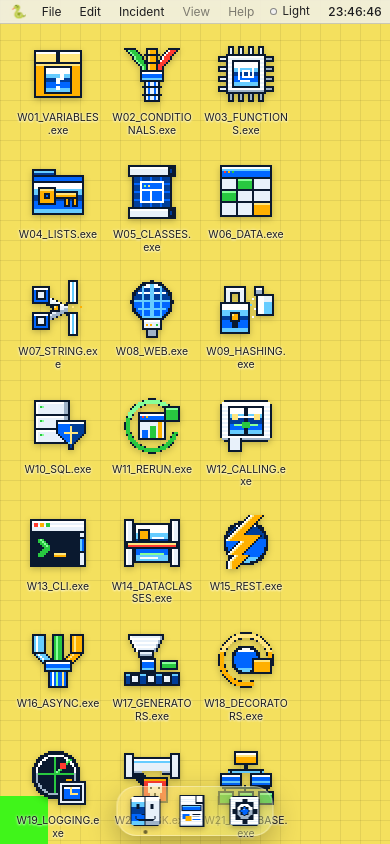
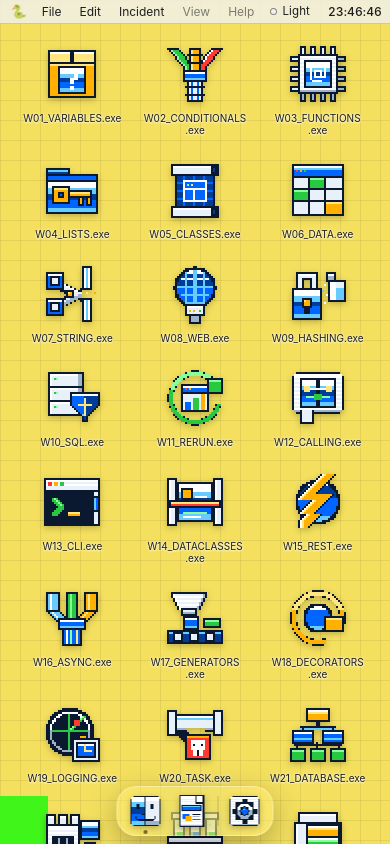
Before and after one commit to Pliauga/Studio-Py, a SvelteKit app: page /dashboard in a window 390 px wide. Built offline with nearby package versions, Linux system fonts and the light colour scheme; a web font is replaced by a local one.

Commit message:
feat: remove legacy print artifacts, fix icon labels, and finalize Aqua shell

```diff
--- a/src/routes/dashboard/+page.svelte
+++ b/src/routes/dashboard/+page.svelte
@@ -66,6 +66,9 @@
 	<ul class="icons">
 		{#each MODULES as module (module.slug)}
 			{@const status = progress.statusOf(module.slug)}
+			{@const name = exeName(module.week, module.title)}
+			{@const cut = name.indexOf('_') + 1}
+			{@const ext = name.lastIndexOf('.')}
 			<li>
 				<a
 					class="icon"
@@ -101,7 +104,12 @@
 						/>
 					</span>
 
-					<span class="filename" aria-hidden="true">{exeName(module.week, module.title)}</span>
+					<!-- The name is one unbreakable token, so the only place a line may
+					     break is the week separator. The `<wbr>` marks that opportunity;
+					     without it every break falls mid-word (W02_CONDITIO / NALS.exe). -->
+					<span class="filename" aria-hidden="true"
+						>{name.slice(0, cut)}<wbr />{name.slice(cut, ext)}<wbr />{name.slice(ext)}</span
+					>
 					<!-- The portal shutter reads the card's h2, and this is the icon's real
 					     accessible name: the file name above is flavour, not the label. -->
 					<h2 class="sr-only">{module.title}</h2>
@@ -186,7 +194,7 @@
 		position: relative;
 		z-index: 1;
 		display: grid;
-		grid-template-columns: repeat(auto-fill, 96px);
+		grid-template-columns: repeat(auto-fill, 108px);
 		justify-content: start;
 		gap: clamp(8px, 1.2vw, 16px);
 		margin: 0;
@@ -236,16 +244,26 @@
 	}
 
 	/* The label is a fixed block under the icon, so a long name wraps in place instead
-	   of widening the tile and reflowing its neighbours. `keep-all` stops the name being
-	   sliced mid-word (W01_VARIABL / ES.exe); `break-word` still lets a genuinely
-	   oversized name fall back to breaking rather than bleeding out of the tile. */
+	   of widening the tile and reflowing its neighbours. Two lines, never more: the name
+	   may only break at the week separator (see the `<wbr>` in the tile), so a longer
+	   module word takes a second line rather than an ellipsis that would hide which file
+	   it is. */
 	.filename {
-		width: 90px;
-		font-size: 11px;
+		/* The tile's inner width at its 108px column. The second line carries the module
+		   word plus the extension, and the widest of those (`ARCHITECTURE.exe`) measures
+		   97px at 10px, so the box has to be at least that wide to avoid breaking inside
+		   a word. */
+		width: 100px;
+		font-size: 10px;
+		line-height: 1.2;
 		text-align: center;
-		word-break: keep-all;
+		display: -webkit-box;
+		-webkit-line-clamp: 2;
+		line-clamp: 2;
+		-webkit-box-orient: vertical;
+		overflow: hidden;
+		word-break: normal;
 		overflow-wrap: break-word;
-		line-height: 1.2;
 		font-family: var(--mac-ui);
 		color: #1d1d1f;
 		/* macOS draws a light halo behind desktop labels so they read over any wallpaper. */
@@ -309,8 +327,12 @@
 	}
 
 	@media (max-width: 640px) {
+		/* Three fluid columns rather than three fixed 84px ones: the widest module word
+		   (`ARCHITECTURE`) needs ~97px at 10px, and a fixed track leaves it nowhere to go
+		   but a mid-word break. Fluid tracks keep the grid at three columns and hand every
+		   tile the width the viewport can spare. */
 		.icons {
-			grid-template-columns: repeat(auto-fill, 84px);
+			grid-template-columns: repeat(3, minmax(0, 1fr));
 			gap: 10px;
 		}
 
@@ -320,10 +342,21 @@
 		}
 
 		.filename {
-			width: 84px;
-			font-size: 10.5px;
+			width: auto;
+			max-width: 100%;
+			font-size: 10px;
 		}
 	}
+
+	/* Below 360px a third column leaves each tile ~89px, which is narrower than the
+	   longest name tail; three columns there means clipping the extension off five
+	   files. Two wider columns keep every name whole, which is what the label is for. */
+	@media (max-width: 359px) {
+		.icons {
+			grid-template-columns: repeat(2, minmax(0, 1fr));
+		}
+	}
+
 
 	@media (prefers-reduced-motion: reduce) {
 		.icons li {
```
Also changed, not shown: src/routes/lesson/[slug]/+page.svelte (+0 -76 lines).
